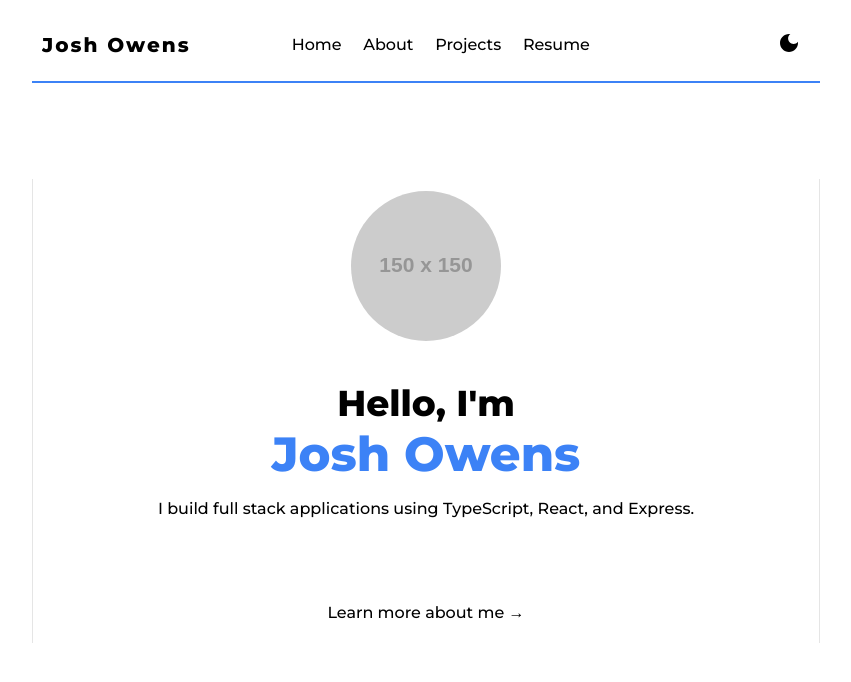
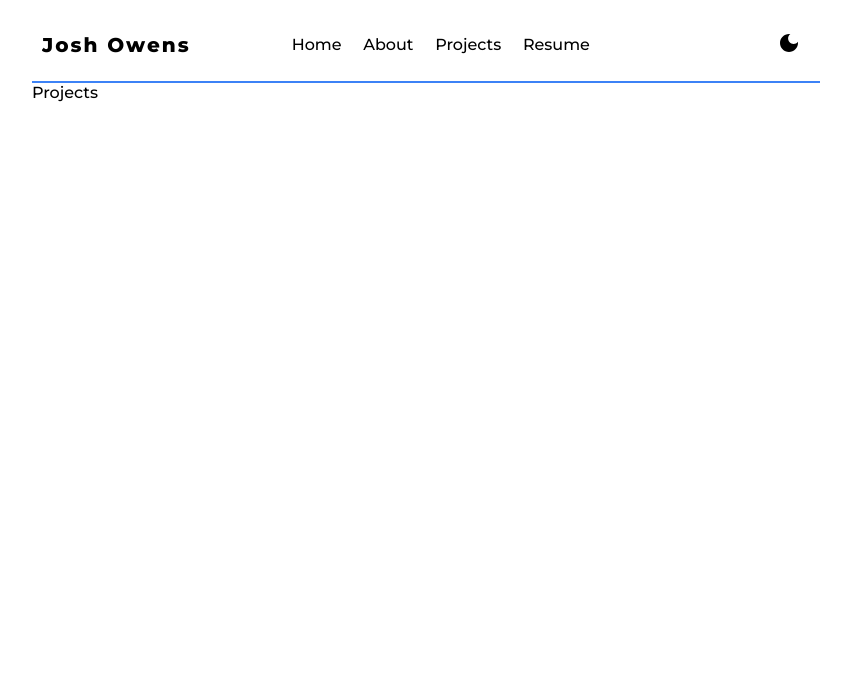
Before and after one commit to Joshowens16/portfolio, a React (Vite) app: page /projects in a window 1280 px wide. Shown: the top 682 px of the page, without its empty margins (214-1065 px from the left). Built offline with nearby package versions, Linux system fonts and the light colour scheme.

Commit message:
react router links

```diff
--- a/package.json
+++ b/package.json
@@ -14,7 +14,8 @@
     "@mui/icons-material": "^5.11.0",
     "@mui/material": "^5.11.7",
     "react": "^18.2.0",
-    "react-dom": "^18.2.0"
+    "react-dom": "^18.2.0",
+    "react-router-dom": "^6.8.1"
   },
   "devDependencies": {
     "@types/react": "^18.0.27",
--- a/src/App.tsx
+++ b/src/App.tsx
@@ -1,13 +1,20 @@
 import React from 'react';
 import { useState } from 'react';
-import HomePage from './HomePage';
-import Navbar from './Navbar';
+import { Route, Routes } from 'react-router';
+import About from './components/About/About';
+import HomePage from './components/Home/HomePage';
+import Navbar from './components/Nav/Navbar';
+import Projects from './components/Projects/Projects';
 
 function App() {
   return (
     <>
       <Navbar />
-      <HomePage />
+      <Routes>
+        <Route path={'/'} element={<HomePage />} />
+        <Route path={'/about'} element={<About />} />
+        <Route path={'/projects'} element={<Projects />} />
+      </Routes>
     </>
   );
 }
--- a/src/Navbar.tsx
+++ /dev/null
@@ -1,25 +0,0 @@
-import React from 'react';
-import './navbar.css';
-import DarkModeIcon from '@mui/icons-material/DarkMode';
-const Navbar = () => {
-  return (
-    <div className="navbar">
-      <div id="name">
-        <h1>Josh Owens </h1>
-      </div>
-      <div id="buttons">
-        <button>Home</button>
-        <button>About</button>
-        <button>Projects</button>
-        <button>Resume</button>
-      </div>
-      <div id="viewmode">
-        <button>
-          <DarkModeIcon />
-        </button>
-      </div>
-    </div>
-  );
-};
-
-export default Navbar;
--- /dev/null
+++ b/src/components/About/About.tsx
@@ -0,0 +1,7 @@
+import React from 'react';
+
+const About = () => {
+  return <div>about me</div>;
+};
+
+export default About;
--- /dev/null
+++ b/src/components/Nav/Navbar.tsx
@@ -0,0 +1,36 @@
+import React, { useState } from 'react';
+import './navbar.css';
+import DarkModeIcon from '@mui/icons-material/DarkMode';
+import { Link } from 'react-router-dom';
+const routerLinkStyles: { textDecoration: string; color: string } = {
+  textDecoration: 'none',
+  color: 'black',
+};
+const Navbar = () => {
+  return (
+    <div className="navbar">
+      <div id="name">
+        <h1>Josh Owens </h1>
+      </div>
+      <div id="buttons">
+        <Link to="/" style={routerLinkStyles}>
+          <button>Home</button>
+        </Link>
+        <Link to="/about" style={routerLinkStyles}>
+          <button>About</button>
+        </Link>
+        <Link to="projects" style={routerLinkStyles}>
+          <button>Projects</button>
+        </Link>
+        <button>Resume</button>
+      </div>
+      <div id="viewmode">
+        <button>
+          <DarkModeIcon />
+        </button>
+      </div>
+    </div>
+  );
+};
+
+export default Navbar;
--- /dev/null
+++ b/src/components/Projects/Projects.tsx
@@ -0,0 +1,7 @@
+import React from 'react';
+
+const Projects = () => {
+  return <div>Projects</div>;
+};
+
+export default Projects;
--- a/src/main.tsx
+++ b/src/main.tsx
@@ -1,9 +1,10 @@
 import React from 'react';
 import ReactDOM from 'react-dom/client';
 import App from './App';
+import { BrowserRouter } from 'react-router-dom';
 
 ReactDOM.createRoot(document.getElementById('root') as HTMLElement).render(
-  <React.StrictMode>
+  <BrowserRouter>
     <App />
-  </React.StrictMode>,
+  </BrowserRouter>,
 );
```
Also changed, not shown: src/components/Home/HomePage.tsx (renamed from src/HomePage.tsx), src/components/Home/homepage.css (renamed from src/homepage.css), src/components/Nav/navbar.css (renamed from src/navbar.css), 1 other file (tests, documents, lock files or other folders).
